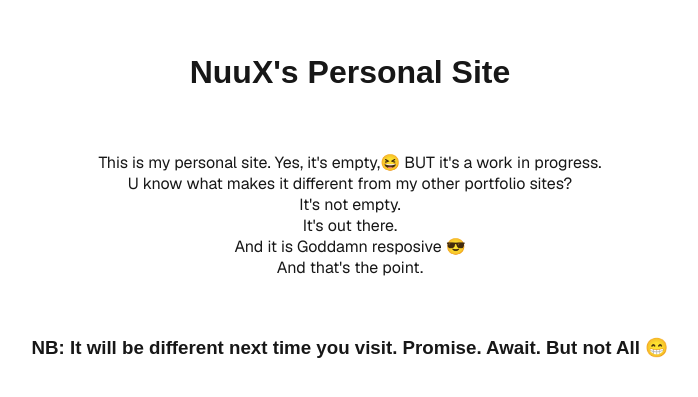
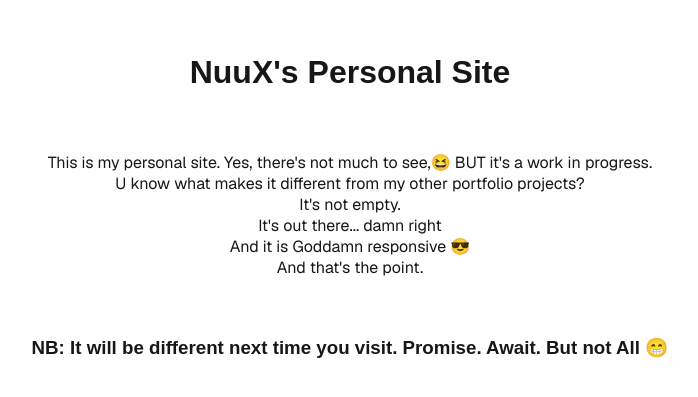
Before and after one commit to nuuxdev/nuux-personal-site, a Next.js app: page / in a window 1280 px wide. Shown: the part 195-592 px from the top of the page, without its empty margins (290-988 px from the left). Built offline with nearby package versions, Linux system fonts and the light colour scheme; a web font is replaced by a local one.

Commit message:
Update page.tsx for some grammatical errors

```diff
--- a/src/app/page.tsx
+++ b/src/app/page.tsx
@@ -3,11 +3,11 @@ export default function Home() {
     <div className="container">
       <h1>NuuX&apos;s Personal Site</h1>
       <p style={{ textAlign: "center", maxWidth: "40rem" }}>
-        This is my personal site. Yes, it&apos;s empty,😆 BUT it&apos;s a work
+        This is my personal site. Yes, there&apos;s not much to see,😆 BUT it&apos;s a work
         in progress. <br /> U know what makes it different from my other
-        portfolio sites? <br /> It&apos;s not empty. <br />
-        It&apos;s out there. <br />
-        And it is Goddamn resposive 😎
+        portfolio projects? <br /> It&apos;s not empty. <br />
+        It&apos;s out there... damn right <br />
+        And it is Goddamn responsive 😎
         <br />
         And that&apos;s the point.
       </p>
```
